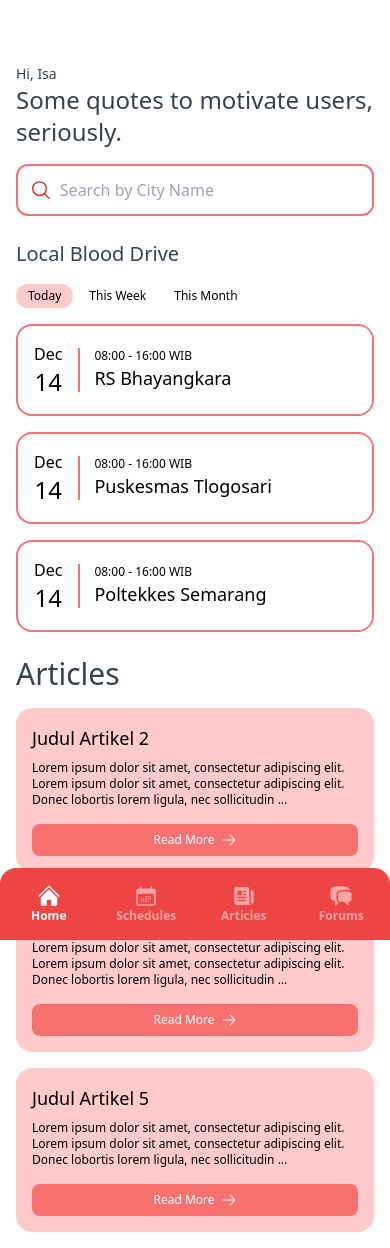
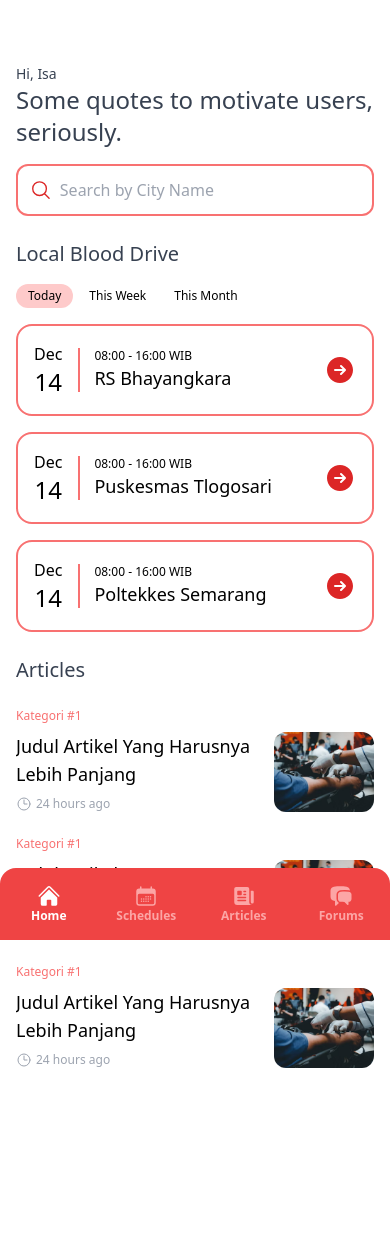
Before and after one commit to isaachsanu/front-blood-donation, a Next.js app: page / in a window 390 px wide. After the commit the page ends 1084 px from the top, so only its background shows below. Built offline with nearby package versions, Linux system fonts and the light colour scheme.

Commit message:
article card, responsive update

```diff
--- a/components/ArticleCard.jsx
+++ b/components/ArticleCard.jsx
@@ -1,15 +1,27 @@
 import PropTypes from "prop-types";
 import { ArrowRightIcon } from "@heroicons/react/24/solid";
+import Image from "next/image";
+import { ClockIcon } from "@heroicons/react/24/outline";
 
 export default function ArticleCard(props) {
   return (
-    <div className="flex flex-col gap-2 bg-red-200 rounded-2xl overflow-hidden p-4 mt-4 md:mt-8">
-      <span className="text-lg md:text-xl">{props.title}</span>
-      <span className="text-xs md:text-sm">{props.desc}</span>
-      <button className="flex flex-row gap-1.5 justify-center text-white bg-red-400 p-2 rounded-lg mt-2">
-        <span className="text-xs md:text-sm">Read More</span>
-        <ArrowRightIcon className="h-4 w-4 md:h-6 md:w-6" />
-      </button>
+    <div className="flex flex-col gap-2 overflow-hidden mt-6 md:mt-12">
+      <span className="text-xs md:text-sm text-red-400">Kategori #1</span>
+      <div className="flex flex-row gap-2 justify-between">
+        <div className="flex flex-col gap-2">
+          <span className="text-lg md:text-xl">{props.title}</span>
+          <div className="flex flex-row gap-1 md:gap-2 text-gray-400">
+            <ClockIcon className=" h-4 w-4 md:h-6 md:w-6" />
+            <span className="text-xs md:text-sm ">24 hours ago</span>
+          </div>
+        </div>
+        <div>
+          <img
+            className="object-cover w-36 h-20 rounded-xl"
+            src="/xx5z7tz9.bmp"
+          />
+        </div>
+      </div>
     </div>
   );
 }
--- /dev/null
+++ b/components/OldArticleCard.jsx
@@ -0,0 +1,20 @@
+import PropTypes from "prop-types";
+import { ArrowRightIcon } from "@heroicons/react/24/solid";
+
+export default function OldArticleCard(props) {
+  return (
+    <div className="flex flex-col gap-2 bg-red-200 rounded-2xl overflow-hidden p-4 mt-4 md:mt-8">
+      <span className="text-lg md:text-xl">{props.title}</span>
+      <span className="text-xs md:text-sm">{props.desc}</span>
+      <button className="flex flex-row gap-1.5 justify-center text-white bg-red-400 p-2 rounded-lg mt-2">
+        <span className="text-xs md:text-sm">Read More</span>
+        <ArrowRightIcon className="h-4 w-4 md:h-6 md:w-6" />
+      </button>
+    </div>
+  );
+}
+
+OldArticleCard.propTypes = {
+  title: PropTypes.string.isRequired,
+  desc: PropTypes.string.isRequired,
+};
--- a/components/ScheduleCard.jsx
+++ b/components/ScheduleCard.jsx
@@ -1,5 +1,5 @@
 import PropTypes from "prop-types";
-import { ArrowRightIcon } from "@heroicons/react/24/solid";
+import { ArrowRightCircleIcon } from "@heroicons/react/24/solid";
 
 export default function ScheduleCard(props) {
   return (
@@ -13,6 +13,9 @@ export default function ScheduleCard(props) {
         <span className="text-xs md:text-base">{props.time}</span>
         <span className="text-lg md:text-2xl">{props.location}</span>
       </div>
+      <div className="flex flex-row items-center p-4">
+        <ArrowRightCircleIcon className="text-red-600 h-8 w-8" />
+      </div>
     </div>
   );
 }
--- a/components/navbar/App.jsx
+++ b/components/navbar/App.jsx
@@ -8,7 +8,7 @@ export default function AppNavbar(props) {
   return (
     <div
       className={
-        "transition-all duration-300 my-container mx-auto fixed w-full flex flex-row p-4 " +
+        "transition-all duration-300 z-50 bg-white my-container mx-auto fixed w-full flex flex-row p-4 " +
         (nav.isShowNavigation ? "top-0" : "-top-24")
       }
     >
--- a/next.config.js
+++ b/next.config.js
@@ -1,6 +1,9 @@
 /** @type {import('next').NextConfig} */
 const nextConfig = {
   reactStrictMode: true,
-}
+  images: {
+    domains: ["images.unsplash.com"],
+  },
+};
 
-module.exports = nextConfig
+module.exports = nextConfig;
--- a/pages/index.js
+++ b/pages/index.js
@@ -37,9 +37,15 @@ export default function Home() {
             Local Blood Drive
           </h1>
           <div className="flex flex-row gap-1">
-            <span className="text-xs rounded-xl bg-red-200 p-1 px-3">Today</span>
-            <span className="text-xs rounded-xl bg-white p-1 px-3">This Week</span>
-            <span className="text-xs rounded-xl bg-white p-1 px-3">This Month</span>
+            <span className="text-xs rounded-xl bg-red-200 p-1 px-3">
+              Today
+            </span>
+            <span className="text-xs rounded-xl bg-white p-1 px-3">
+              This Week
+            </span>
+            <span className="text-xs rounded-xl bg-white p-1 px-3">
+              This Month
+            </span>
           </div>
           <ScheduleCard
             location="RS Bhayangkara"
@@ -60,21 +66,21 @@ export default function Home() {
             time="08:00 - 16:00 WIB"
           />
         </section>
-        <h1 className="text-gray-700 text-3xl md:text-5xl my-4 mt-6 md:mt-12">
-          Articles
-        </h1>
         <section id="article">
+          <h1 className="text-gray-700 text-xl md:text-3xl my-4 mt-6 md:mt-12">
+            Articles
+          </h1>
           <ArticleCard
-            title="Judul Artikel 2"
-            desc="Lorem ipsum dolor sit amet, consectetur adipiscing elit. Lorem ipsum dolor sit amet, consectetur adipiscing elit. Donec lobortis lorem ligula, nec sollicitudin ..."
+            title="Judul Artikel Yang Harusnya Lebih Panjang"
+            desc="Lorem ipsum dolor sit amet, ..."
           />
           <ArticleCard
-            title="Judul Artikel 3"
-            desc="Lorem ipsum dolor sit amet, consectetur adipiscing elit. Lorem ipsum dolor sit amet, consectetur adipiscing elit. Donec lobortis lorem ligula, nec sollicitudin ..."
+            title="Judul Artikel Yang Harusnya Lebih Panjang"
+            desc="Lorem ipsum dolor sit amet, ..."
           />
           <ArticleCard
-            title="Judul Artikel 5"
-            desc="Lorem ipsum dolor sit amet, consectetur adipiscing elit. Lorem ipsum dolor sit amet, consectetur adipiscing elit. Donec lobortis lorem ligula, nec sollicitudin ..."
+            title="Judul Artikel Yang Harusnya Lebih Panjang"
+            desc="Lorem ipsum dolor sit amet, ..."
           />
         </section>
       </TemplateDefault>
--- a/styles/globals.css
+++ b/styles/globals.css
@@ -3,11 +3,22 @@
 @tailwind utilities;
 
 .my-container{
-    max-width: 768px;
+    max-width: 480px;
 }
 
-@media only screen and (max-width: 768px) {
+@media only screen and (max-width: 480px) {
     .my-container{
         width: 100%;
     }
 }
+
+/* #dashboard-card::before{
+    content: "tes";
+    position: absolute;
+    top: -3rem;
+    left: 0;
+    width: 100%;
+    height: 100%;
+    z-index: 0;
+    background-color: yellow;
+} */
```
Also changed, not shown: public/xx5z7tz9.bmp (added).
